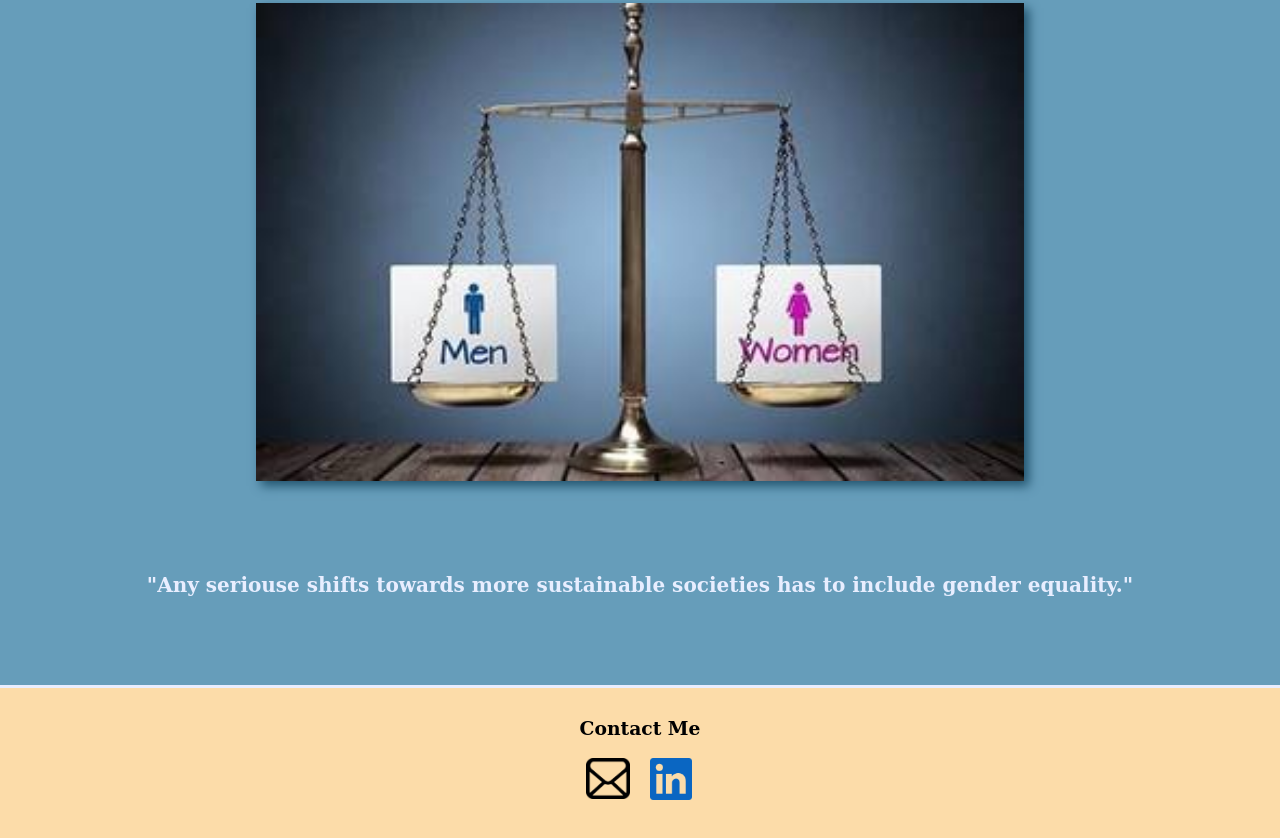
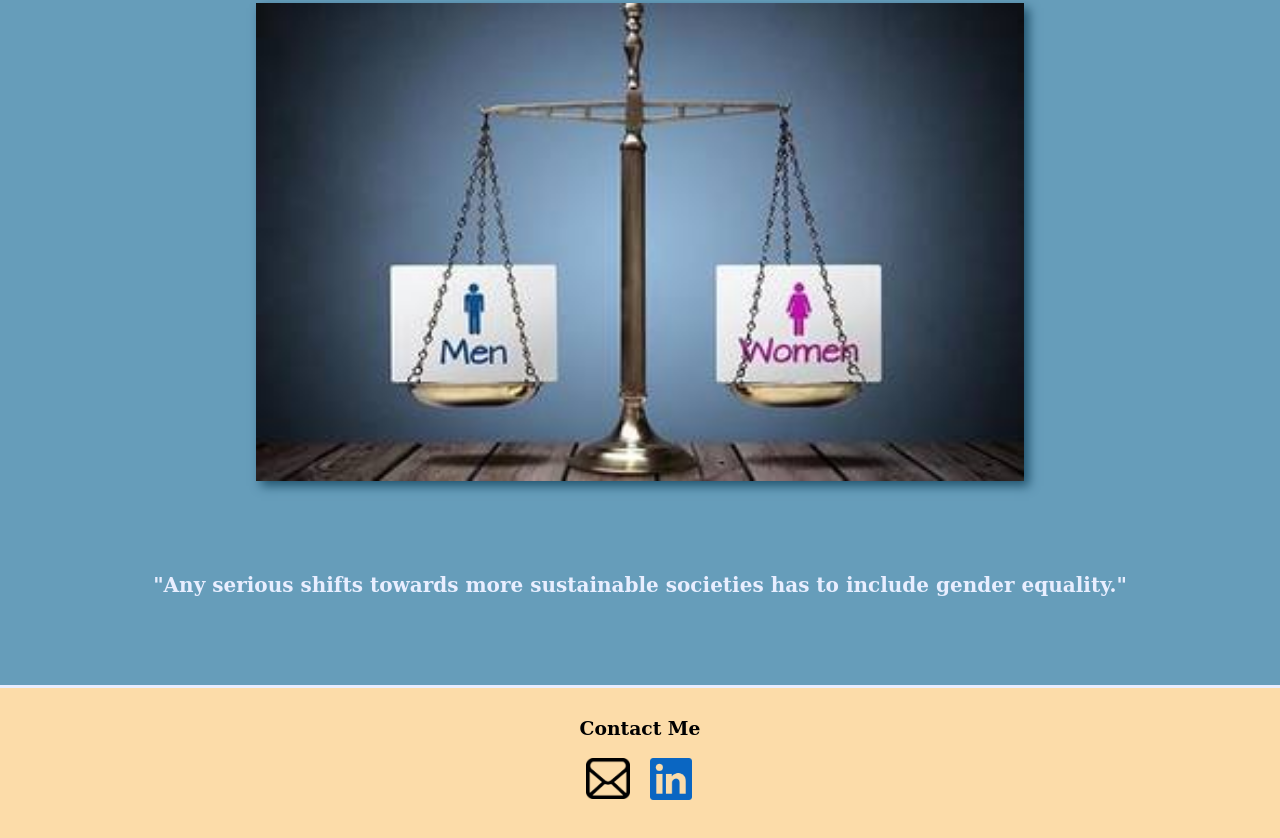
Before and after one commit to aanayeli/my-blog, a plain HTML site: page index.html in a window 1280 px wide. Shown: the part 410-1248 px from the top of the page. Drawn offline with Linux system fonts and the light colour scheme.

Commit message:
finished blog

```diff
--- a/index.html
+++ b/index.html
@@ -27,7 +27,7 @@
 			</div>
 			<img src="imgs/gender.jpeg">
 			<div id="quote">
-				<p>"Any seriouse shifts towards more sustainable societies has to include gender equality."</p>
+				<p>"Any serious shifts towards more sustainable societies has to include gender equality."</p>
 			</div>
 	</div>
 	<div id="footer">
```
